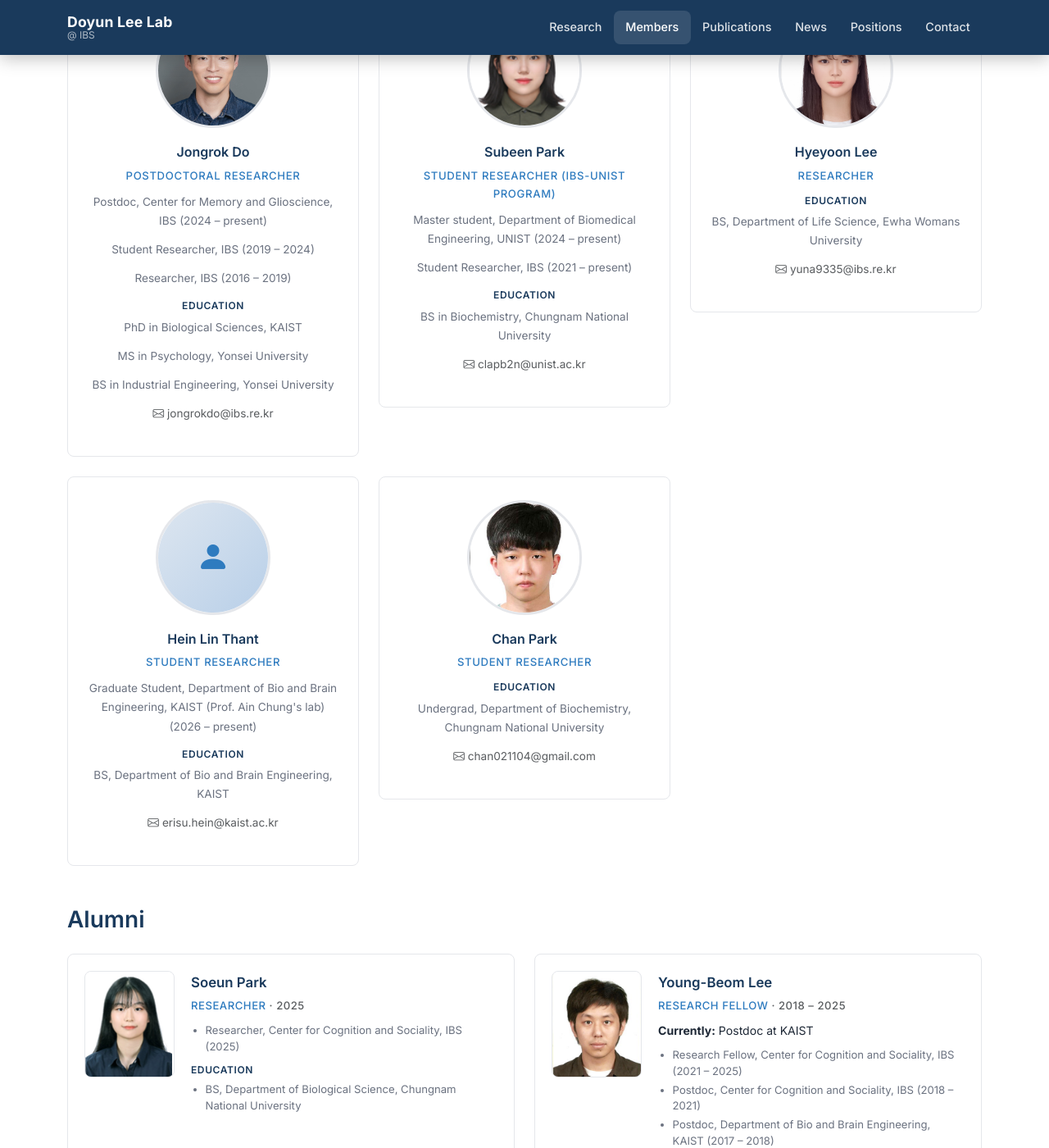
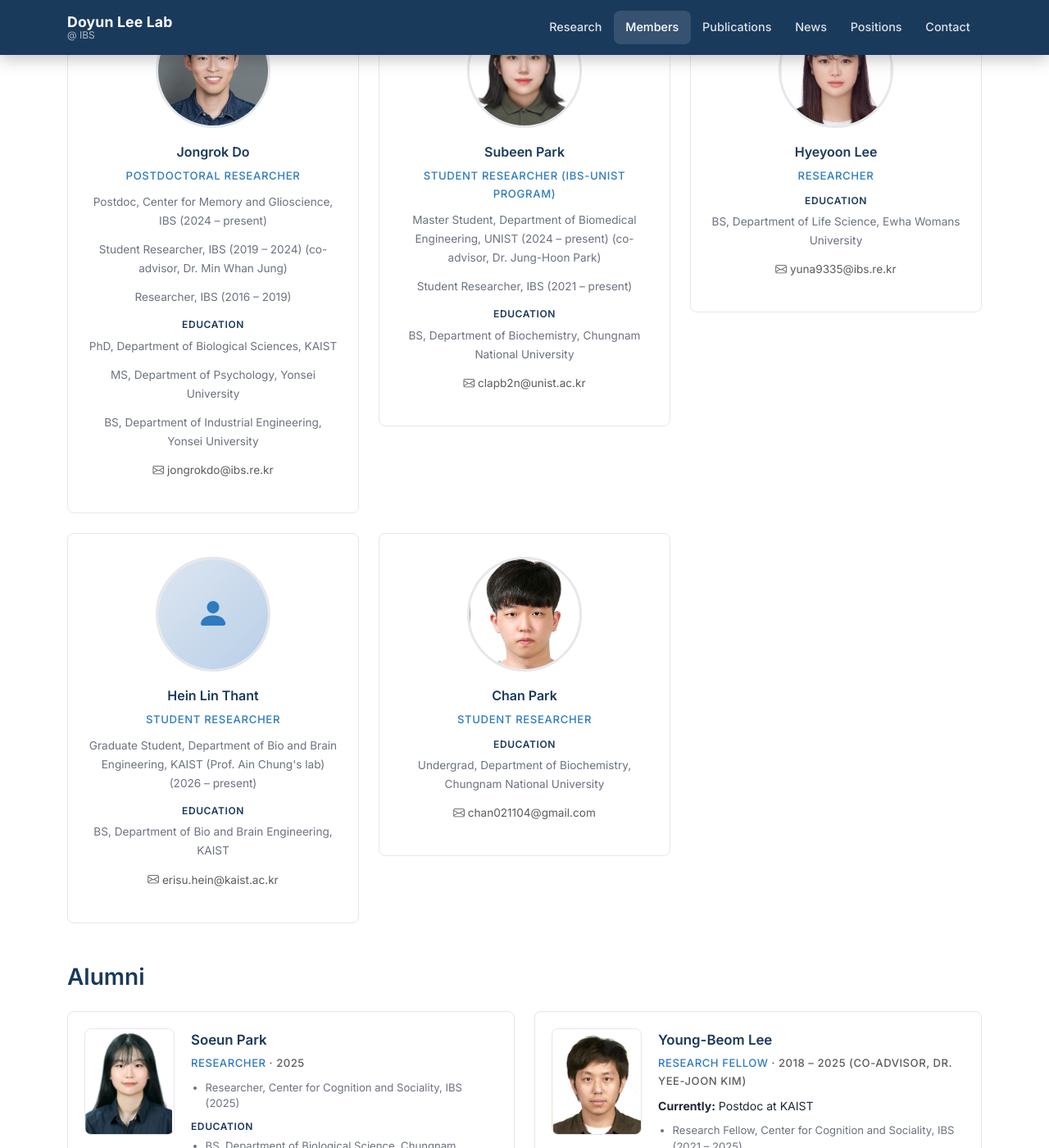
Before and after one commit to doyunleelab/doyunleelab.github.io, a Jekyll site: the page built from members/index.html, in a window 1280 px wide and 1400 px high, scrolled down 1172 px. Shown: the whole window at 82% size. Built offline with Jekyll 4.4.1, drawn with Linux system fonts in a browser that asks for light colours; some of the changed text lies outside the part shown.

Commit message:
Update members: co-advisors, education format, internship name fix
- Jongrok Do: add co-advisor to Student Researcher position; unify education format
- Subeen Park: capitalize Master Student, add co-advisor; unify education format
- Young-Beom Lee: add co-advisor to period
- Joowon Kim: move co-advisor to period, remove from education
- Eunji Kong: add co-advisor to Graduate Student period
- Internship: Han Park → Chan Park

Co-Authored-By: Claude Sonnet 4.6 <noreply@anthropic.com>

```diff
--- a/_data/members.yml
+++ b/_data/members.yml
@@ -19,12 +19,12 @@ current:
     role: Postdoctoral Researcher
     photo: Jongrok_Do.jpeg
     education:
-      - "PhD in Biological Sciences, KAIST"
-      - "MS in Psychology, Yonsei University"
-      - "BS in Industrial Engineering, Yonsei University"
+      - "PhD, Department of Biological Sciences, KAIST"
+      - "MS, Department of Psychology, Yonsei University"
+      - "BS, Department of Industrial Engineering, Yonsei University"
     positions:
       - "Postdoc, Center for Memory and Glioscience, IBS (2024 – present)"
-      - "Student Researcher, IBS (2019 – 2024)"
+      - "Student Researcher, IBS (2019 – 2024) (co-advisor, Dr. Min Whan Jung)"
       - "Researcher, IBS (2016 – 2019)"
     joined: 2019
     email: jongrokdo@ibs.re.kr
@@ -34,9 +34,9 @@ current:
     role: Student Researcher (IBS-UNIST Program)
     photo: Subeen_Park.png
     education:
-      - "BS in Biochemistry, Chungnam National University"
+      - "BS, Department of Biochemistry, Chungnam National University"
     positions:
-      - "Master student, Department of Biomedical Engineering, UNIST (2024 – present)"
+      - "Master Student, Department of Biomedical Engineering, UNIST (2024 – present) (co-advisor, Dr. Jung-Hoon Park)"
       - "Student Researcher, IBS (2021 – present)"
     joined: 2021
     email: clapb2n@unist.ac.kr
@@ -85,7 +85,7 @@ alumni:
 
   - name: Young-Beom Lee
     role: Research Fellow
-    period: "2018 – 2025"
+    period: "2018 – 2025 (co-advisor, Dr. Yee-joon Kim)"
     photo: YoungBeom_Lee.png
     education:
       - "PhD, Department of Bio and Brain Engineering, KAIST"
@@ -100,10 +100,10 @@ alumni:
 
   - name: Joowon Kim
     role: Graduate Student
-    period: "2018 – 2023"
+    period: "2018 – 2023 (co-advisor, Dr. Min Whan Jung)"
     photo: Joowon_Kim.jpg
     education:
-      - "PhD, Physician-Scientist Track, Graduate School of Medical Science and Engineering, KAIST (co-advisor, Dr. Min Whan Jung)"
+      - "PhD, Physician-Scientist Track, Graduate School of Medical Science and Engineering, KAIST"
       - "MD, Department of Medicine, Seoul National University"
     current_position: "Assistant Professor, Department of Anatomy, Chonnam National University"
     email: joowonkim@jnu.ac.kr
@@ -113,7 +113,7 @@ alumni:
     period: "2022.3 – 2022.10"
     additional_roles:
       - title: Graduate Student
-        period: "2016 – 2022"
+        period: "2016 – 2022 (co-advisor, Dr. Pilhan Kim)"
     photo: Eunji_Kong.jpg
     education:
       - "PhD, Graduate School of Medical Science and Engineering, KAIST"
@@ -205,7 +205,7 @@ internship:
     affiliation: "Department of Biological Science, Handong University"
     period: "2023 Summer"
 
-  - name: Han Park
+  - name: Chan Park
     affiliation: "Department of Biochemistry, Chungnam National University"
     period: "2022 – 2023"
 
```
